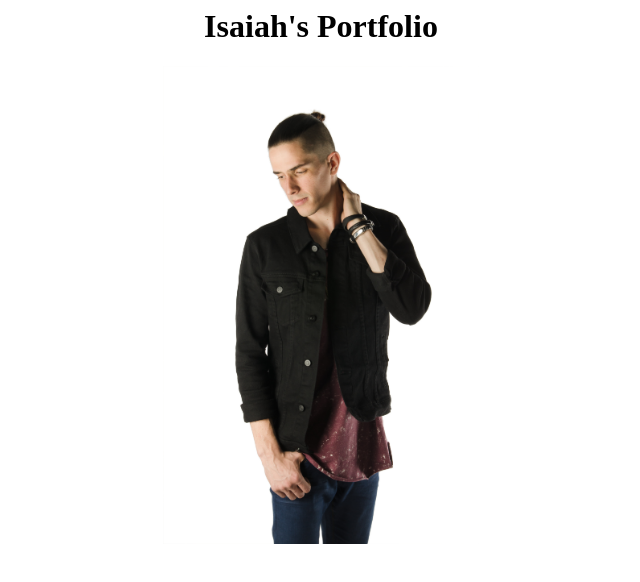
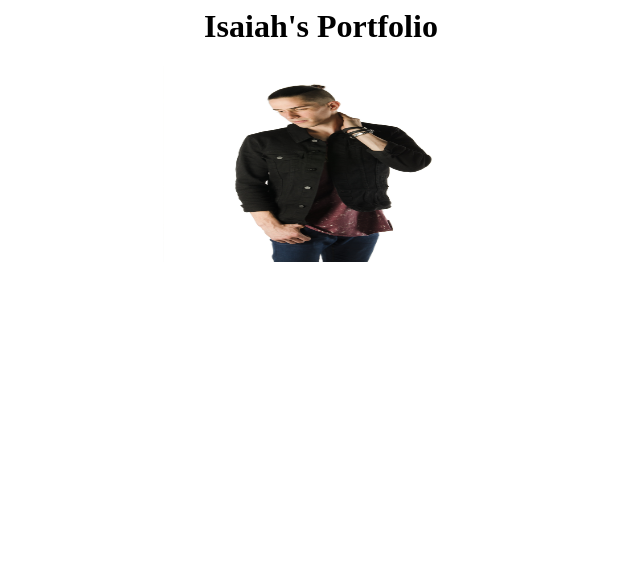
Before and after one commit to isaiahwulfe/isaiahwulfe.github.io, a plain HTML site: page index.html in a window 1280 px wide. Shown: the whole page, without its empty margins (319-959 px from the left). Drawn offline with Linux system fonts and the light colour scheme.

Commit message:
adds height size to img src style tag

```diff
--- a/index.html
+++ b/index.html
@@ -10,7 +10,7 @@
     <body>
     <h1>Isaiah's Portfolio</h1>
     <a href="http://www.google.com">
-    <img src="Isaiah.jpg" alt="Professional Portriat" style="width:25%;"/>
+    <img src="Isaiah.jpg" alt="Professional Portriat" style="width:25%; height: 25%;"/>
     </a>
     </body>
 </html>
```
